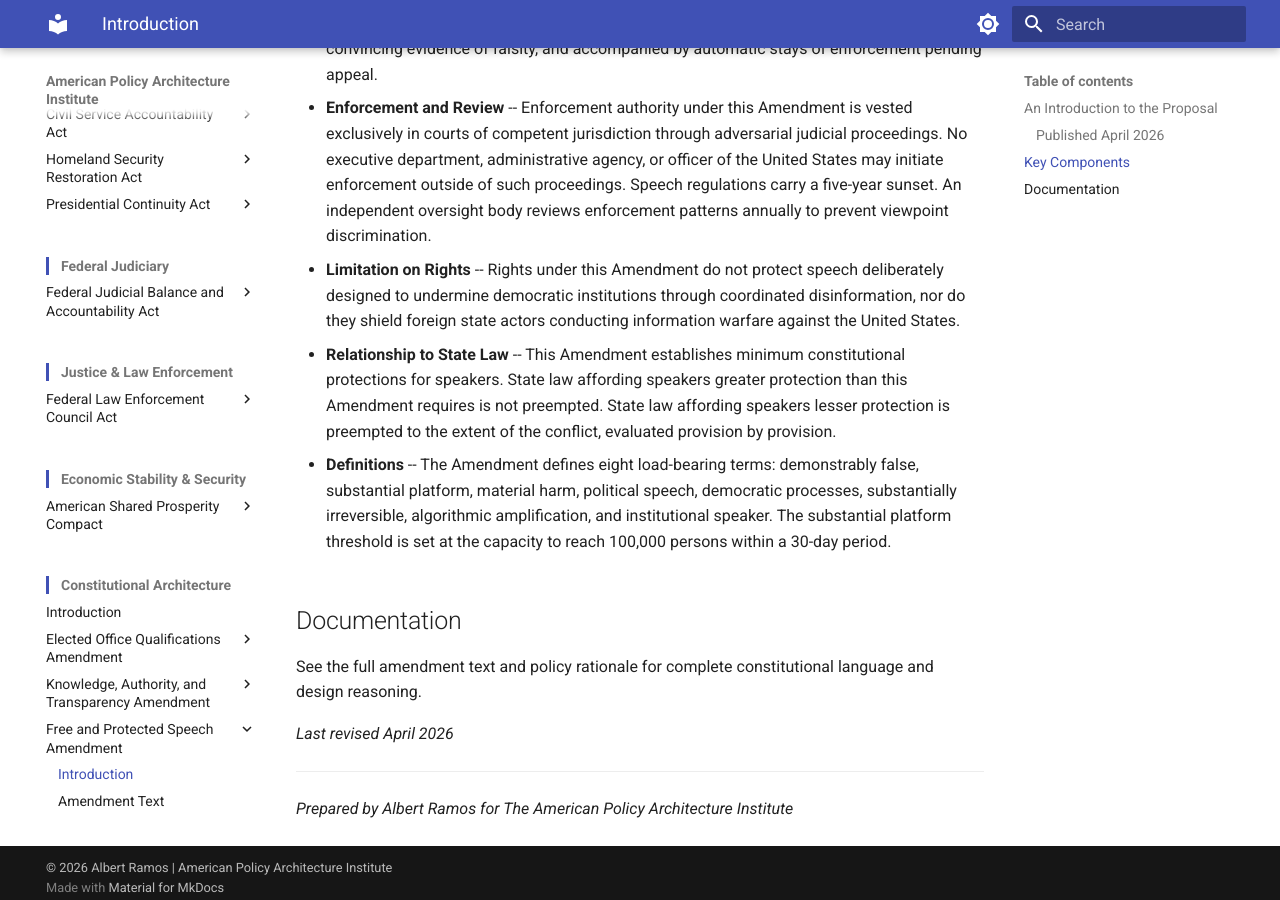
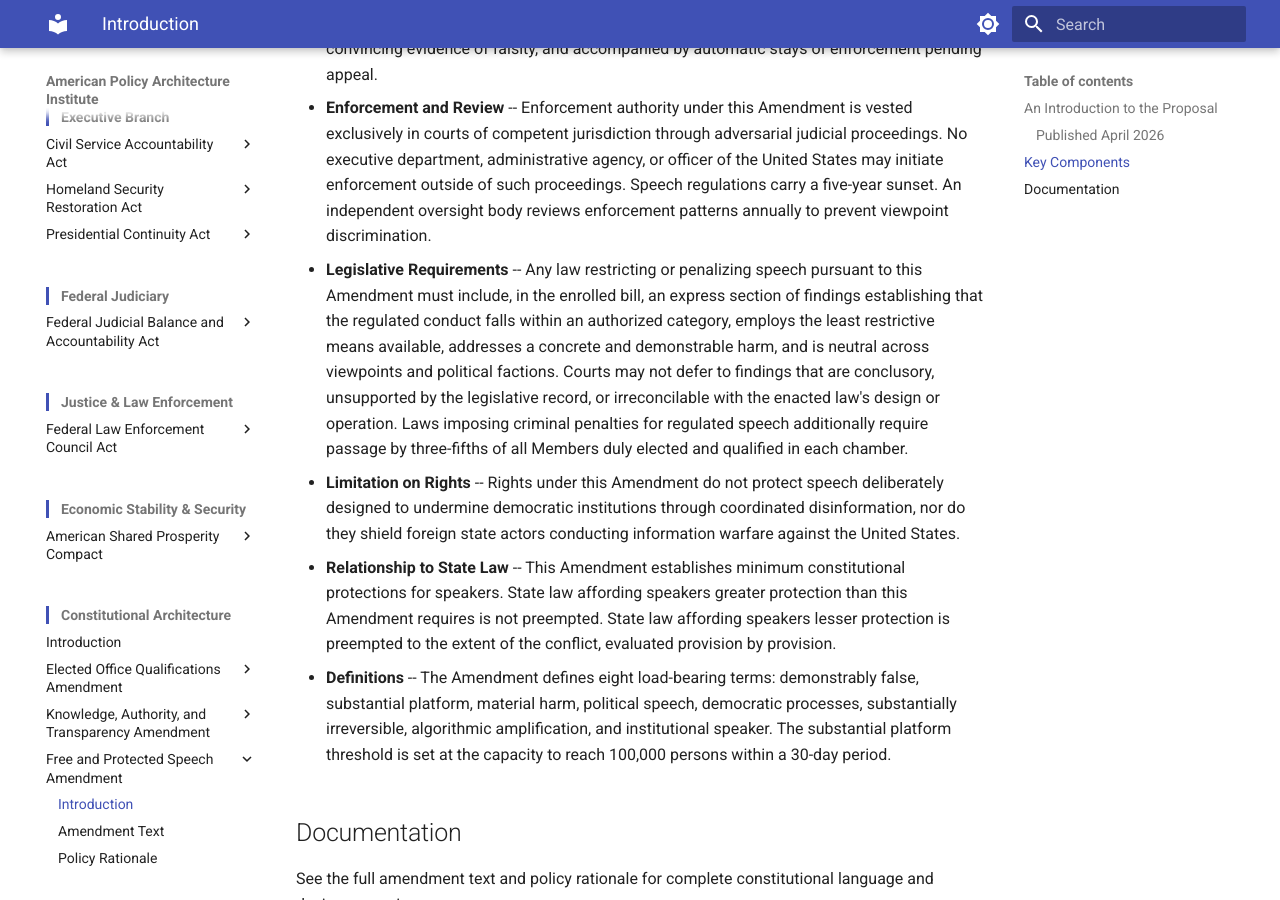
Before and after one commit to albertintech/apai, an MkDocs documentation site: the page built from docs/amendments/fpsa/introduction.md, in a window 1280 px wide and 900 px high, scrolled down 1741 px. Built offline with MkDocs 1.6.1 and Material for MkDocs 9.7.7, drawn with Linux system fonts in a browser that asks for light colours; some of the changed lines change nothing that is shown; some of the changed text lies outside the part shown.

Commit message:
Update introduction.md

```diff
--- a/docs/amendments/fpsa/introduction.md
+++ b/docs/amendments/fpsa/introduction.md
@@ -4,7 +4,7 @@
 
 ### Published April 2026
 
-Based on Rev 1.2 of the Free and Protected Speech Amendment
+Based on Rev 1.3 of the Free and Protected Speech Amendment
 
 ---
 
@@ -32,6 +32,8 @@
 
 - **Enforcement and Review** -- Enforcement authority under this Amendment is vested exclusively in courts of competent jurisdiction through adversarial judicial proceedings. No executive department, administrative agency, or officer of the United States may initiate enforcement outside of such proceedings. Speech regulations carry a five-year sunset. An independent oversight body reviews enforcement patterns annually to prevent viewpoint discrimination.
 
+- **Legislative Requirements** -- Any law restricting or penalizing speech pursuant to this Amendment must include, in the enrolled bill, an express section of findings establishing that the regulated conduct falls within an authorized category, employs the least restrictive means available, addresses a concrete and demonstrable harm, and is neutral across viewpoints and political factions. Courts may not defer to findings that are conclusory, unsupported by the legislative record, or irreconcilable with the enacted law's design or operation. Laws imposing criminal penalties for regulated speech additionally require passage by three-fifths of all Members duly elected and qualified in each chamber.
+
 - **Limitation on Rights** -- Rights under this Amendment do not protect speech deliberately designed to undermine democratic institutions through coordinated disinformation, nor do they shield foreign state actors conducting information warfare against the United States.
 
 - **Relationship to State Law** -- This Amendment establishes minimum constitutional protections for speakers. State law affording speakers greater protection than this Amendment requires is not preempted. State law affording speakers lesser protection is preempted to the extent of the conflict, evaluated provision by provision.
```
